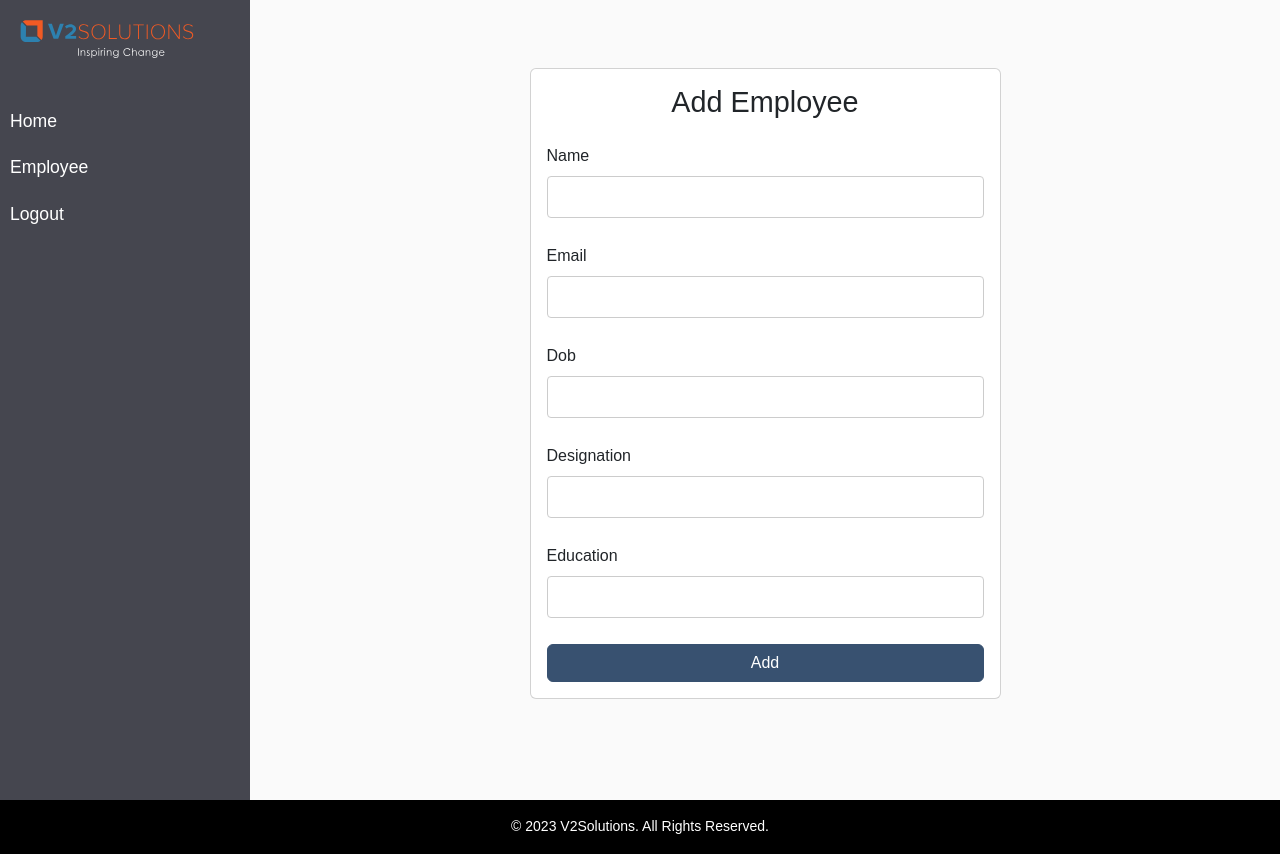
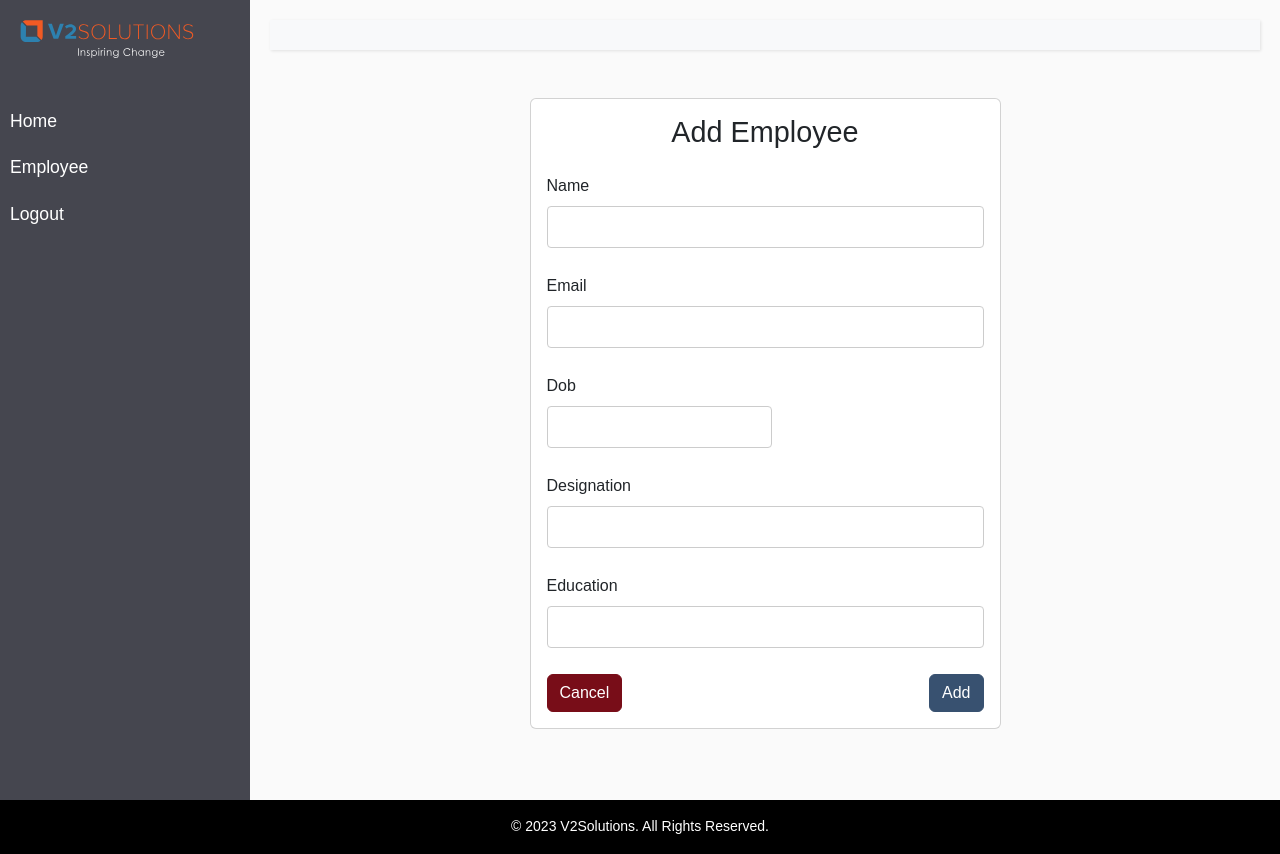
Before and after one commit to v2dev/v2solutions-reactjs-boilerplate, a React app: page /employee/add in a window 1280 px wide. Built offline with nearby package versions, Linux system fonts and the light colour scheme; sample sign-in values are in the browser's storage.

Commit message:
All changes are update now

```diff
--- a/package.json
+++ b/package.json
@@ -55,6 +55,7 @@
     "history": "^5.3.0",
     "moment": "^2.29.4",
     "react": "^18.2.0",
+    "react-datepicker": "^4.24.0",
     "react-dom": "^18.2.0",
     "react-redux": "^8.1.3",
     "react-router-dom": "^6.17.0",
--- a/src/components/Employee/EmployeeForm.jsx
+++ b/src/components/Employee/EmployeeForm.jsx
@@ -1,12 +1,13 @@
 import React, { useState, useEffect } from 'react';
+import DatePicker from 'react-datepicker';
+import 'react-datepicker/dist/react-datepicker.css';
 import API_ENDPOINTS from '../../configs/apiConfig';
 import useCrudApi from '../../hooks/useCrudApi';
 import { connect } from 'react-redux';
 import { addEmployee as addEmployeeAction, updateEmployee as updateEmployeeAction } from '../../redux/employeeActions';
-import { useNavigate, useParams } from 'react-router-dom';
+import { Link, useNavigate, useParams } from 'react-router-dom';
 import moment from 'moment';
 
-// eslint-disable-next-line react/prop-types
 const EmployeeForm = ({ addEmployee, updateEmployee, employees }) => {
   const apiEndpoint = API_ENDPOINTS.EMPLOYEES;
   const { postData, updateData, getData } = useCrudApi(apiEndpoint);
@@ -22,6 +23,8 @@ const EmployeeForm = ({ addEmployee, updateEmployee, employees }) => {
     designation: '',
     education: '',
   });
+
+  const [dobDatePicker, setDobDatePicker] = useState(null);
 
   const [formErrors, setFormErrors] = useState({});
   const [isEdit, setIsEdit] = useState(false);
@@ -40,6 +43,9 @@ const EmployeeForm = ({ addEmployee, updateEmployee, employees }) => {
         const formattedEmployeeData = { ...response };
         setEmployeeData(formattedEmployeeData);
         setIsEdit(true);
+        const dobDate = moment(formattedEmployeeData.dob, 'YYYY-MM-DD').toDate();
+        setDobDatePicker(dobDate);
+
       } else {
         navigate('/employee');
       }
@@ -53,16 +59,31 @@ const EmployeeForm = ({ addEmployee, updateEmployee, employees }) => {
     const { name, value } = e.target;
 
     // Validate dob with moment.js for both formats (YYYY-MM-DD and DD-MM-YYYY)
-    const isValidDob =
-      moment(value, ['YYYY-MM-DD'], true).isValid();
+    const isValidDob = moment(value, ['YYYY-MM-DD'], true).isValid();
 
     setEmployeeData({ ...employeeData, [name]: value });
     setFormErrors({
       ...formErrors,
-      [name]: name === 'dob' && !isValidDob ? 'Invalid date format. Use YYYY-MM-DD ' : '',
+      [name]: name === 'dob' && !isValidDob ? 'Invalid date format. Use dd-mm-yyyy ' : '',
     });
   };
 
+  const handleDateChange = (date) => {
+    const selectedDate = moment(date).format('YYYY-MM-DD');
+
+    // Validate dob to be at least 18 years ago
+    const today = moment();
+    const dob = moment(selectedDate);
+    const isDobValid = today.diff(dob, 'years') >= 18;
+
+    setEmployeeData({ ...employeeData, dob: selectedDate });
+    setFormErrors({
+      ...formErrors,
+      dob: isDobValid ? '' : 'Employee must be at least 18 years old.',
+    });
+
+    setDobDatePicker(date);
+  };
 
   const validateForm = () => {
     const errors = {};
@@ -110,21 +131,35 @@ const EmployeeForm = ({ addEmployee, updateEmployee, employees }) => {
                 {['name', 'email', 'dob', 'designation', 'education'].map((field) => (
                   <div key={field} className="mb-3">
                     <label htmlFor={field} className="form-label">{field.charAt(0).toUpperCase() + field.slice(1)}</label>
+                    {field === 'dob' ? (
+                      <DatePicker
+                        selected={dobDatePicker}
+                        onChange={handleDateChange}
+                        className={`form-control ${formErrors[field] ? 'is-invalid' : ''}`}
+                        dateFormat="dd-MM-yyyy"
+                      />
+                    ) : (
                       <input
-                      type={field === 'dob' ? 'text' : 'text'}
+                        type="text"
                         className={`form-control ${formErrors[field] ? 'is-invalid' : ''}`}
                         id={field}
                         name={field}
                         value={employeeData[field]}
                         onChange={handleInputChange}
                       />
+                    )}
                     {formErrors[field] && <div className={`invalid-feedback ${formErrors[field] ? 'd-block' : ''}`}>{formErrors[field]}</div>}
                   </div>
                 ))}
 
+                <div className="d-flex justify-content-between">
+                  <Link to="/employee" className="btn btn-danger">
+                    Cancel
+                  </Link>
                   <button type="submit" className="btn btn-primary">
                     {isEdit ? 'Update' : 'Add'}
                   </button>
+                </div>
               </form>
             </div>
           </div>
--- a/src/components/Employee/EmployeeList.jsx
+++ b/src/components/Employee/EmployeeList.jsx
@@ -2,6 +2,7 @@ import React, { useEffect, useState } from 'react';
 import { Link, useLocation } from 'react-router-dom';
 import API_ENDPOINTS from '../../configs/apiConfig';
 import useCrudApi from '../../hooks/useCrudApi';
+import moment from 'moment';
 
 const EmployeeList = () => {
   const apiEndpoint = API_ENDPOINTS.EMPLOYEES;
@@ -14,6 +15,7 @@ const EmployeeList = () => {
 
   const [sortColumn, setSortColumn] = useState('');
   const [sortOrder, setSortOrder] = useState('asc');
+  const [rowsPerPage, setRowsPerPage] = useState(5); // Set the default value as per your requirement
 
 
 
@@ -31,7 +33,7 @@ const EmployeeList = () => {
 
   const fetchAndSetData = async (page = 1, filterValue = '') => {
     try {
-      const response = await fetchData(`?page=${page}&sort=${sortOrder}&sortedColumn=${sortColumn}&filter=${filterValue}`);
+      const response = await fetchData(`?page=${page}&limit=${rowsPerPage}&sort=${sortOrder}&sortedColumn=${sortColumn}&filter=${filterValue}`);
       if (response && !response.error) {
         setEmployees(response.employees);
         setTotalPages(response.totalPages);
@@ -45,6 +47,12 @@ const EmployeeList = () => {
       console.log('Error fetching data:', error);
     }
   };
+  const handleRowsPerPageChange = (e) => {
+    const newRowsPerPage = parseInt(e.target.value, 10);
+    setRowsPerPage(newRowsPerPage);
+    fetchAndSetData(1); // Fetch data for the first page when rowsPerPage changes
+  };
+
 
   const handleSortAndFilter = async (field, value = '') => {
 
@@ -80,7 +88,8 @@ const EmployeeList = () => {
       <tr key={employee.emp_id}>
         <td>{employee.name}</td>
         <td>{employee.email}</td>
-        <td>{employee.dob}</td>
+        <td>{moment(employee.dob).format('DD-MM-YYYY')}</td> {/* Format dob here */}
+
         <td>{employee.designation}</td>
         <td>{employee.education}</td>
         <td>
@@ -139,11 +148,12 @@ const EmployeeList = () => {
 
                 </thead>
                 <tbody>{renderTableRows()}</tbody>
+
               </table>
 
-              {/* Pagination */}
+              <div className="d-flex justify-content-between mb-3">
                 <nav aria-label="Page navigation">
-                <ul className="pagination justify-content-center">
+                  <ul className="pagination ">
                     {[...Array(totalPages).keys()].map((page) => (
                       <li key={page + 1} className={`page-item ${currentPage === page + 1 ? 'active' : ''}`}>
                         <button className="page-link" onClick={() => fetchAndSetData(page + 1)}>
@@ -153,6 +163,26 @@ const EmployeeList = () => {
                     ))}
                   </ul>
                 </nav>
+
+                <div className="mb-3">
+                  <label htmlFor="rowsPerPage" className="form-label mr-2">
+                    Row Per Page:
+                  </label>
+                  <select
+                    id="rowsPerPage"
+                    className="form-control"
+                    value={rowsPerPage}
+                    onChange={handleRowsPerPageChange}
+                  >
+                    <option value={5}>5</option>
+                    <option value={10}>10</option>
+                    <option value={20}>20</option>
+                  </select>
+                </div>
+
+              </div>
+
+
 
               {confirmDelete && (
                 <div className="modal" tabIndex="-1" role="dialog" style={{ display: 'block' }}>
--- a/src/components/Pages/EmployeeFormPage.js
+++ b/src/components/Pages/EmployeeFormPage.js
@@ -9,7 +9,13 @@ function EmployeeFormPage() {
     <div className="wrapper">
       <Header />
       <div id="content">
-            <EmployeeForm />
+      <nav className="navbar navbar-expand-lg navbar-light bg-light">
+            <div className="container-fluid">
+
+
+            </div>
+      </nav>
+        <EmployeeForm />
       </div>
     </div>
     <Footer />
```
Also changed, not shown: 1 other file (tests, documents, lock files or other folders). Lines whose indentation alone changed are shown as unchanged.
